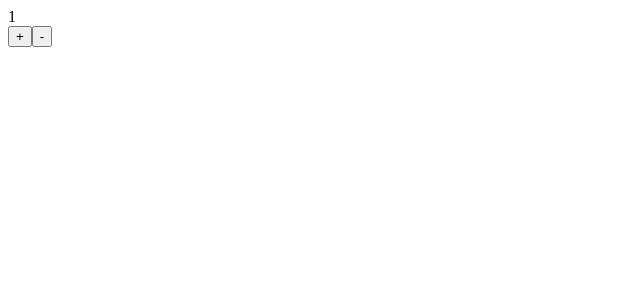
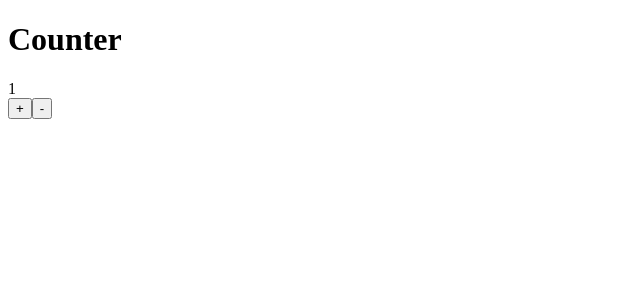
Before and after one commit to felipepereirapinto/next-react-counter, a Next.js app: page / in a window 1280 px wide. Shown: the top 300 px of the page, without its empty margins (0-640 px from the left). Built offline with nearby package versions, Linux system fonts and the light colour scheme.

Commit message:
chore: create button component

```diff
--- a/pages/index.js
+++ b/pages/index.js
@@ -1,5 +1,8 @@
 import { useState } from 'react'
 
+function Button({ onClick, children }) {
+  return <button onClick={onClick}>{children}</button>
+}
 
 function Counter() {
   const [counter, setCounter] = useState(1)
@@ -13,11 +16,14 @@ function Counter() {
   }
 
   return (
-    <div>
+    <>
+      <h1>Counter</h1>
       <div>{counter}</div>
-      <button onClick={addCounter}>+</button>
-      <button onClick={subCounter}>-</button>
-    </div>
+      <div>
+        <Button onClick={addCounter}>+</Button>
+        <Button onClick={subCounter}>-</Button>
+      </div>
+    </>
   )
 }
 
@@ -25,5 +31,4 @@ function Home() {
   return <Counter />
 }
 
-
 export default Home
```
